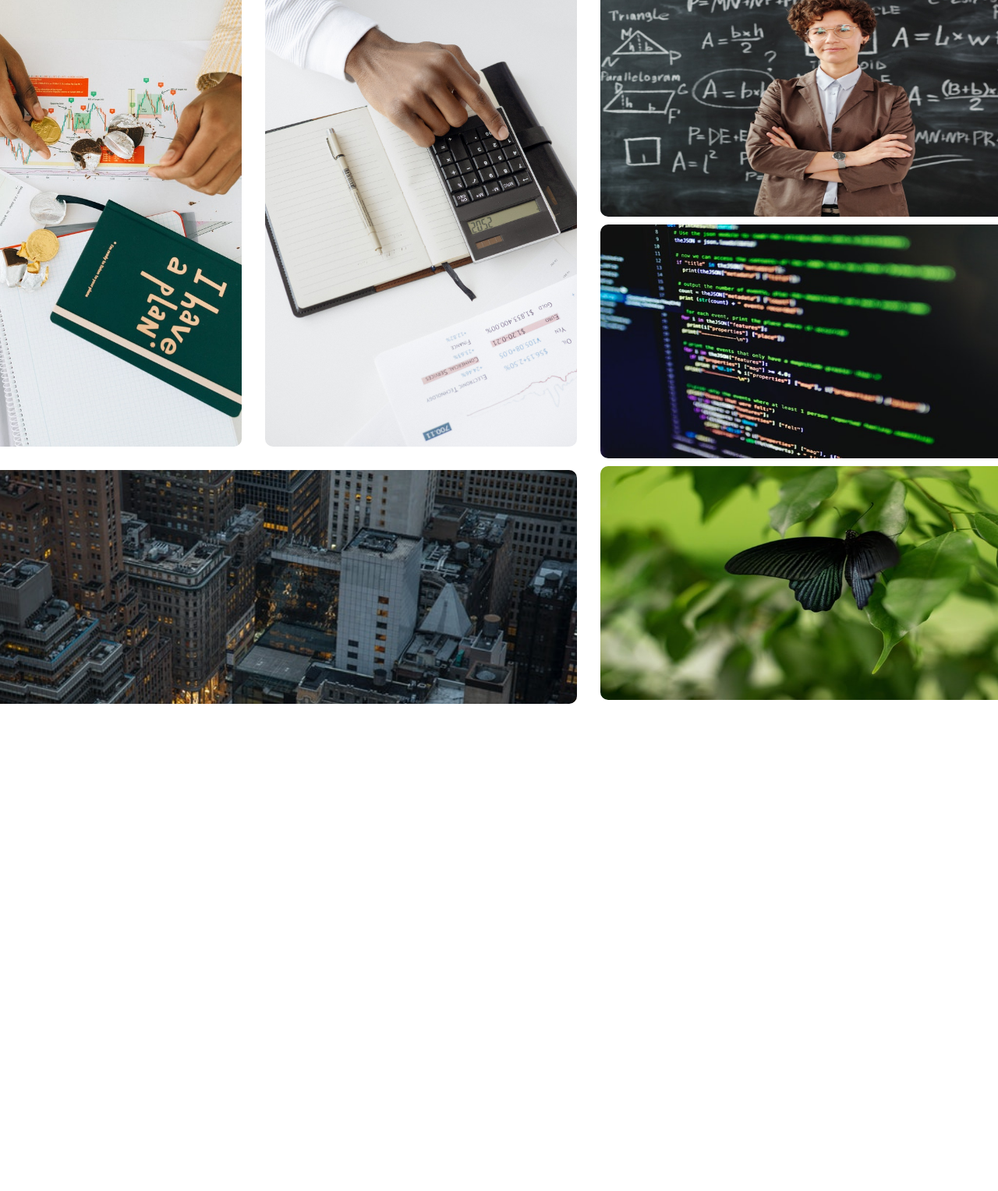
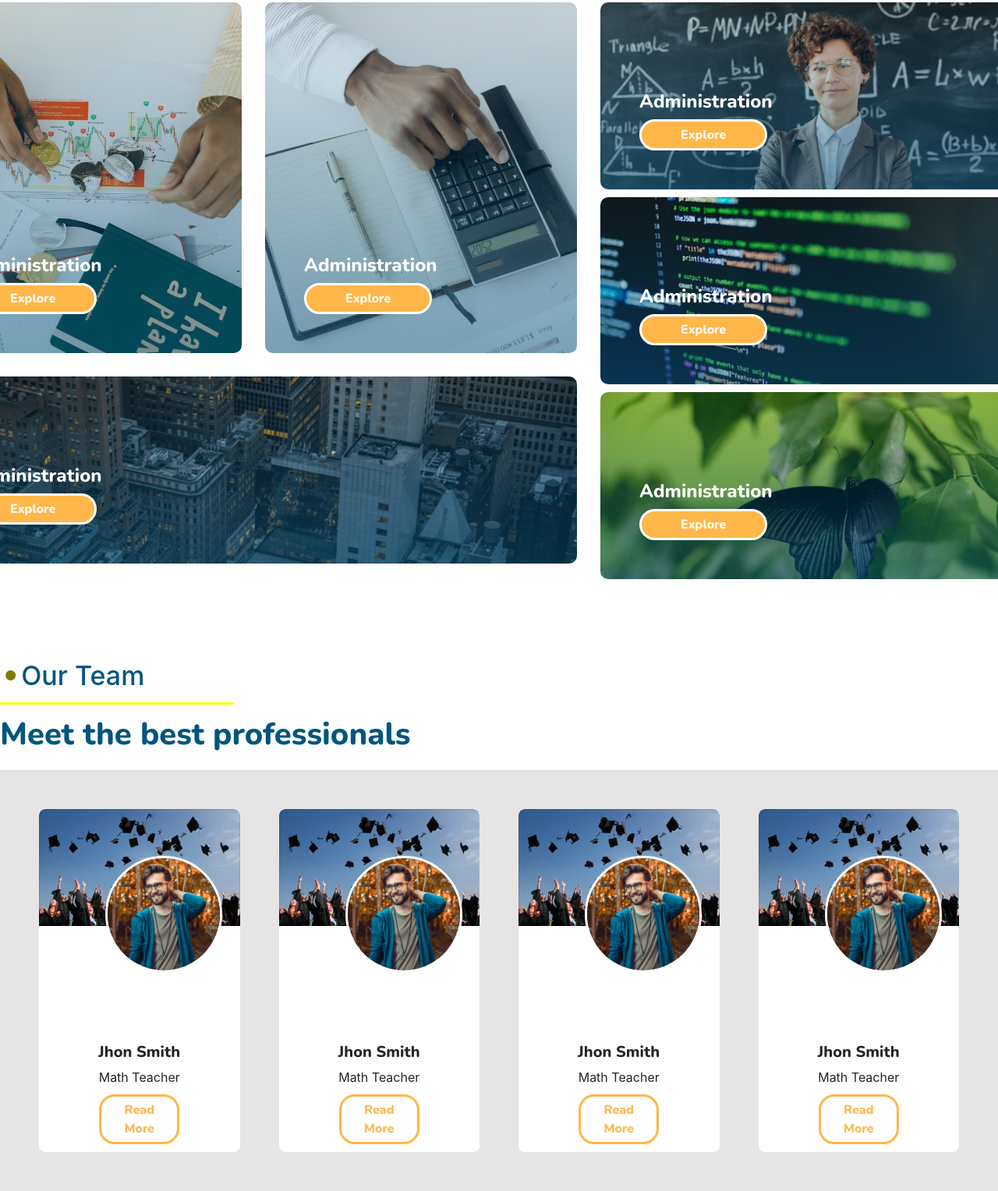
Before and after one commit to ChristianMagallanes24/universidad, a plain HTML site: page index.html in a window 1280 px wide. Shown: the part 2777-4305 px from the top of the page at 78% size. Before the commit the page ends 3730 px from the top, so only its background shows below. Drawn offline with nearby package versions, Linux system fonts and the light colour scheme.

Commit message:
gran avanze

```diff
--- a/index.html
+++ b/index.html
@@ -207,47 +207,135 @@
 </div>
 
 <!--Study careers container-->
+
+<section class="study-careers-container">
   <div class="titulo-about-container">
-  <h3 class="about-titulo2"><span class="span-titulo2">.</span>About Us</h3>
-  <p class="about-sub-title2">know everything we do for you</p>
+    <h3 class="about-titulo2"><span class="span-titulo2">.</span>Study careers</h3>
+    <p class="about-sub-title2">Explore the different careers we offer</p>
   </div>
-<section class="study-careers-container">
-
   <div class="study-careers-contenido">
 
     <div class="crs">
+     <div class="aa">
       <div class="administration">
-        <img class="img-careers" src="./assets/IMAGE  CATEGORY ADMINISTRATION.jpg" alt="">
+     <div class="careers-a">
+         <h4 class="titulo-careers">Administration</h4>
+        <button class="btn-careers">Explore</button>
+     </div>
       </div>
 
       <div class="accounting">
-        <img class="img-careers" src="./assets/IMAGE  CATEGORY ACCOUNTING.jpg" alt="">
+        <div class="careers-a">
+          <h4 class="titulo-careers">Administration</h4>
+         <button class="btn-careers">Explore</button>
+      </div>
       </div>
      </div>
       <div>
         <div class="architecture">
-        <img class="img-careers" src="./assets/IMAGE  CATEGORY ARCHITECTURE.jpg" alt="">
+          <div class="careers-a">
+            <h4 class="titulo-careers">Administration</h4>
+           <button class="btn-careers">Explore</button>
+        </div>
         </div>
       </div>
     </div>
 
-
-
     <div class="study-careers2">
 
       <div class="mathematics">
-      <img class="img-careers2" src="./assets/IMAGE  CATEGORY MATHEMATICS.jpg" alt="">
+        <div class="careers-a">
+          <h4 class="titulo-careers">Administration</h4>
+         <button class="btn-careers">Explore</button>
+      </div>
       </div>
 
       <div class="programing">
-      <img class="img-careers2" src="./assets/IMAGE  CATEGORY PROGRAMMING.jpg" alt="">
+        <div class="careers-a">
+          <h4 class="titulo-careers">Administration</h4>
+         <button class="btn-careers">Explore</button>
+      </div>
       </div>
 
       <div class="biology">
-      <img class="img-careers2" src="./assets/IMAGE  CATEGORY BIOLOGY.jpg" alt="">
+        <div class="careers-a">
+          <h4 class="titulo-careers">Administration</h4>
+         <button class="btn-careers">Explore</button>
+      </div>
       </div>
 
     </div>
+  </div>
+</section>
+
+<!--our team section-->
+<section class="our-team-section">
+  <div class="titulo-about-container">
+    <h3 class="about-titulo2"><span class="span-titulo2">.</span>Our Team</h3>
+    <p class="about-sub-title2">Meet the best professionals</p>
+  </div>
+
+  <div class="cards-team">
+<div class="card-team">
+  <div class="imagen-card">
+
+  </div>
+  <div class="perfil-team">
+    <img src="./assets/IMAGE TEAM 1.jpg" alt="">
+  </div>
+  <div class="team-xd">
+    <h5 class="titulo-team">Jhon Smith</h5>
+    <span>Math Teacher</span>
+    <button class="btn-team">Read More</button>
+  </div>
+
+</div>
+
+<div class="card-team">
+  <div class="imagen-card">
+
+  </div>
+  <div class="perfil-team">
+    <img src="./assets/IMAGE TEAM 1.jpg" alt="">
+  </div>
+  <div class="team-xd">
+    <h5 class="titulo-team">Jhon Smith</h5>
+    <span>Math Teacher</span>
+    <button class="btn-team">Read More</button>
+  </div>
+
+</div>
+
+<div class="card-team">
+  <div class="imagen-card">
+
+  </div>
+  <div class="perfil-team">
+    <img src="./assets/IMAGE TEAM 1.jpg" alt="">
+  </div>
+  <div class="team-xd">
+    <h5 class="titulo-team">Jhon Smith</h5>
+    <span>Math Teacher</span>
+    <button class="btn-team">Read More</button>
+  </div>
+
+</div>
+
+<div class="card-team">
+  <div class="imagen-card">
+
+  </div>
+  <div class="perfil-team">
+    <img src="./assets/IMAGE TEAM 1.jpg" alt="">
+  </div>
+  <div class="team-xd">
+    <h5 class="titulo-team">Jhon Smith</h5>
+    <span>Math Teacher</span>
+    <button class="btn-team">Read More</button>
+  </div>
+
+</div>
+
 </section>
 
   <!--Script Bootsrap-->
--- a/style.css
+++ b/style.css
@@ -329,31 +329,56 @@ font-family: 'Nunito', sans-serif;
 
 .study-careers-container{
 padding: 50px;
-
+flex-direction: column;
 display: flex;
 justify-content: center;
-align-items: center;
+
+
 gap: 30px;
 }
 .study-careers-contenido{
   display: flex;
-  flex-direction: column;
+  justify-content: center;
   gap: 30px;
 
 
 }
+.aa{
+  display: flex;
+  gap: 30px;
+}
 .crs{
   display: flex;
+  flex-direction: column;
   gap: 30px;
-
+}
+.titulo-careers{
+  color: #fff;
+  font-family: 'Nunito', sans-serif;
+}
+.btn-careers{
+  border: solid #fff;
+  border-radius: 20px;
+  padding: 5px 50px;
+  color: #fff;
+  background-color:#FFB749;
+  font-family: 'Nunito', sans-serif;
+}
+.administration {
+  display: flex;
+  justify-content: start;
+  align-items: flex-start; /* Alinea los elementos en la parte superior */
+  width: 400px;
+  height: 450px;
+  border-radius: 10px;
+  overflow: hidden;
+  background-size: 100%;
+  background-image: linear-gradient(rgba(2, 85, 125, 0.116), rgba(2, 85, 125, 0.5)), url(./assets/IMAGE\ \ CATEGORY\ ADMINISTRATION.jpg);
 }
 
-.administration{
-  width: 400px;
-  height: 600px;
-  border-radius: 10px;
-  overflow: hidden;
-
+.careers-a {
+  margin: 50px 50px ;
+  align-self: flex-end; /* Alinea este elemento al final del contenedor padre */
 }
 .img-careers{
   width: 100%;
@@ -361,18 +386,28 @@ gap: 30px;
 }
 
 .accounting{
+  display: flex;
+  justify-content: start;
+  align-items: flex-start; /* Alinea los elementos en la parte superior */
   width: 400px;
-  height: 600px;
+  height: 450px;
   border-radius: 10px;
   overflow: hidden;
+  background-size: 100%;
+  background-image: linear-gradient(rgba(2, 85, 125, 0.116), rgba(2, 85, 125, 0.5)), url(./assets/IMAGE\ \ CATEGORY\ ACCOUNTING.jpg);
 
 }
 
 .architecture{
+  display: flex;
+  justify-content: start;
+  align-items: flex-start;
 width: 830px;
-height: 300px;
+height: 240px;
 border-radius: 10px;
 overflow: hidden;
+background-size: 100%;
+background-image: linear-gradient(rgba(2, 85, 125, 0.116), rgba(2, 85, 125, 0.5)), url(./assets/IMAGE\ \ CATEGORY\ ARCHITECTURE.jpg);
 }
 
 .study-careers2{
@@ -382,26 +417,41 @@ overflow: hidden;
 }
 
 .mathematics{
+  display: flex;
+  justify-content: start;
+  align-items: flex-start;
   width: 600px;
-  height: 300px;
+  height: 240px;
   margin-bottom: 10px;
   border-radius: 10px;
 overflow: hidden;
+background-size: 100%;
+background-image: linear-gradient(rgba(2, 85, 125, 0.116), rgba(2, 85, 125, 0.5)), url(./assets/IMAGE\ \ CATEGORY\ MATHEMATICS.jpg);
 }
 
 .programing{
+  display: flex;
+  justify-content: start;
+  align-items: flex-start;
   width: 600px;
-  height: 300px;
+  height: 240px;
   margin-bottom: 10px;
   border-radius: 10px;
 overflow: hidden;
+background-size: 100%;
+background-image: linear-gradient(rgba(2, 85, 125, 0.116), rgba(2, 85, 125, 0.5)), url(./assets/IMAGE\ \ CATEGORY\ PROGRAMMING.jpg);
 }
 
 .biology{
+  display: flex;
+  justify-content: start;
+  align-items: flex-start;
   width: 600px;
-  height: 300px;
+  height: 240px;
   border-radius: 10px;
 overflow: hidden;
+background-size: 100%;
+background-image: linear-gradient(rgba(2, 85, 125, 0.116), rgba(2, 85, 125, 0.5)), url(./assets/IMAGE\ \ CATEGORY\ BIOLOGY.jpg);
 }
 .img-careers2{
   height: 100%;
@@ -428,3 +478,67 @@ overflow: hidden;
   color: #02557D;
   font-family: 'Nunito', sans-serif;
 }
+
+/* our team */
+.cards-team{
+display: flex;
+align-items: center;
+justify-content: center;
+gap: 50px;
+background-color: #E5E5E5;
+padding: 50px;
+}
+.card-team{
+  background-color: #fff;
+  text-align: center;
+  width: 320px;
+
+  display: flex;
+  flex-direction: column;
+
+  justify-content: center;
+  border-radius: 8px;
+  overflow: hidden;
+}
+.team-xd{
+  display: flex;
+  flex-direction: column;
+  align-items: center;
+  justify-content: center;
+  width: 100%;
+}
+.titulo-team{
+  font-family: 'Nunito', sans-serif;
+}
+span{
+
+}
+.btn-team{
+  border: solid #FFB749;
+  font-family: 'Nunito', sans-serif;
+  color: #FFB749;
+  border-radius: 20px;
+  width: 40%;
+  padding: 5px 20px;
+  background-color: #fff;
+  margin: 10px;
+}
+.imagen-card{
+  border-radius: 8px 8px 0px 0px;
+  height: 150px;
+  background-size: 100%;
+background-image: url(./assets/IMAGE\ BACKGROUND\ CARD\ TEAM\ \ \(1\).jpg);
+}
+.perfil-team{
+  position: relative;
+  bottom: 90px;
+  left: 85px;
+  width: 150px;
+  height: 150px;
+  border-radius: 50%;
+  overflow: hidden;
+  border: solid #fff;
+}
+.perfil-team img{
+  width: 100%;
+}
```
Lines whose indentation alone changed are shown as unchanged.
